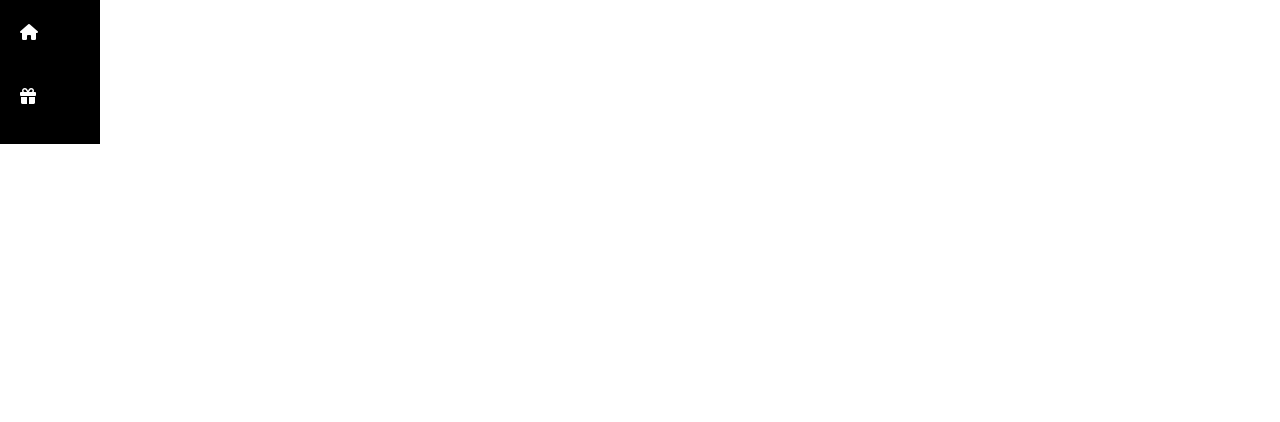
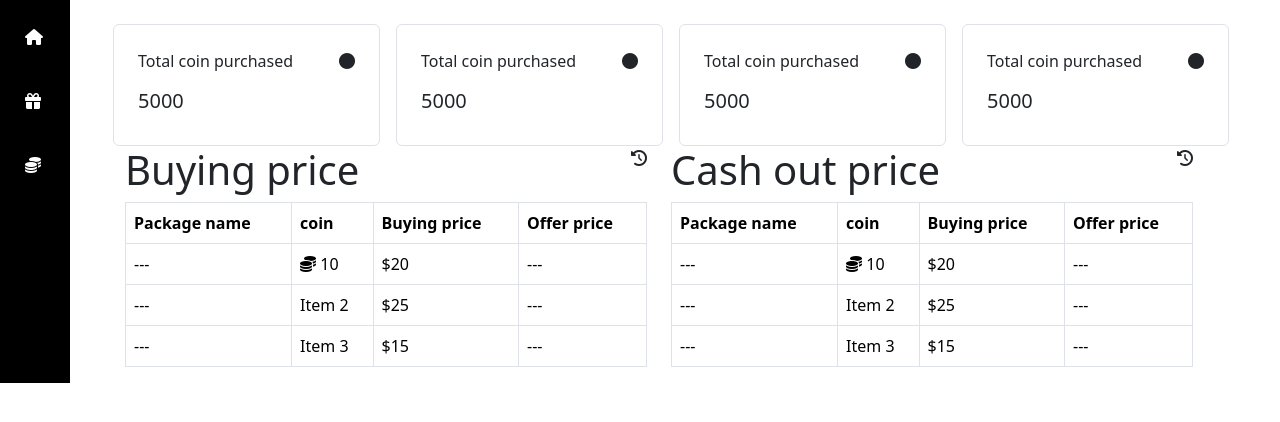
Before and after one commit to mominulhouqe/rooms, an Angular app: page /coin-home in a window 1280 px wide. Before the commit this address led to /. Shown: the top 422 px of the page. Built offline with nearby package versions, Linux system fonts and the light colour scheme.

Commit message:
added coin

```diff
--- a/src/app/app.component.html
+++ b/src/app/app.component.html
@@ -1,6 +1,6 @@
 
-<div class="me-3 d-flex">
-    <div class="col col-lg-2">
+<div class="me-3 d-flex gap-2">
+    <div class="">
         <app-left-sidebar></app-left-sidebar>
     </div>
 
--- a/src/app/app.module.ts
+++ b/src/app/app.module.ts
@@ -10,6 +10,7 @@ import { LeftSidebarComponent } from './left-sidebar/left-sidebar.component';
 import { GiftHomeComponent } from './gift-home/gift-home.component';
 import { AddedGiftComponent } from './added-gift/added-gift.component';
 import { FormsModule } from '@angular/forms';
+import { CoinHomeComponent } from './coin-home/coin-home.component';
 
 @NgModule({
   declarations: [
@@ -20,6 +21,7 @@ import { FormsModule } from '@angular/forms';
     LeftSidebarComponent,
     GiftHomeComponent,
     AddedGiftComponent,
+    CoinHomeComponent,
   ],
   imports: [BrowserModule, AppRoutingModule, FormsModule],
   providers: [ ],
--- /dev/null
+++ b/src/app/coin-home/coin-home.component.css
@@ -0,0 +1,20 @@
+.table-container {
+    margin-top: 20px;
+  }
+
+  .table-container table {
+    width: 100%;
+    border-collapse: collapse;
+    margin-bottom: 20px;
+  }
+
+  .table-container th,
+  .table-container td {
+    border: 1px solid #ddd;
+    padding: 8px;
+    text-align: center;
+  }
+
+  .table-container th {
+    background-color: #f2f2f2;
+  }
--- /dev/null
+++ b/src/app/coin-home/coin-home.component.html
@@ -0,0 +1,139 @@
+<div class="container mx-auto mt-4">
+    <div class="row row-cols-1 row-cols-sm-2 row-cols-md-4 g-3">
+        <!-- Card 1 -->
+        <div class="col">
+
+            <div class="border p-4 d-flex justify-content-between gap-4 items-center rounded-2">
+                <div>
+                    <p class="font-semibold">Total coin purchased</p>
+                    <h5 class="text-xl font-bold">5000</h5>
+                </div>
+                <div class="ml-2">
+                    <i class="fa fa-circle text-blue-500" aria-hidden="true"></i>
+                </div>
+            </div>
+
+        </div>
+
+        <!-- Card 2 -->
+        <div class="col">
+
+            <div class="border p-4 d-flex justify-content-between gap-4 items-center rounded-2">
+                <div>
+                    <p class="font-semibold">Total coin purchased</p>
+                    <h5 class="text-xl font-bold">5000</h5>
+                </div>
+                <div class="ml-2">
+                    <i class="fa fa-circle text-blue-500" aria-hidden="true"></i>
+                </div>
+            </div>
+        </div>
+
+        <!-- Card 3 -->
+        <div class="col">
+
+            <div class="border p-4 d-flex justify-content-between gap-4 items-center rounded-2">
+                <div>
+                    <p class="font-semibold">Total coin purchased</p>
+                    <h5 class="text-xl font-bold">5000</h5>
+                </div>
+                <div class="ml-2">
+                    <i class="fa fa-circle text-blue-500" aria-hidden="true"></i>
+                </div>
+            </div>
+        </div>
+        <!-- card-4 -->
+        <div class="col">
+
+            <div class="border p-4 d-flex justify-content-between gap-4 items-center rounded-2">
+                <div>
+                    <p class="font-semibold">Total coin purchased</p>
+                    <h5 class="text-xl font-bold">5000</h5>
+                </div>
+                <div class="ml-2">
+                    <i class="fa fa-circle text-blue-500" aria-hidden="true"></i>
+                </div>
+            </div>
+        </div>
+    </div>
+
+
+
+    <div class="container row ">
+        <div class="table-responsive col-lg-6">
+            <div class="d-flex justify-content-between">
+                <h1>Buying price</h1>
+                <p><i class="fa fa-history" aria-hidden="true"></i></p>
+            </div>
+            <table class="table table-bordered">
+                <thead>
+                    <tr>
+                        <th>Package name</th>
+                        <th>coin</th>
+                        <th>Buying price</th>
+                        <th>Offer price</th>
+                    </tr>
+                </thead>
+                <tbody>
+                    <tr>
+                        <td>---</td>
+                        <td><i class="fas fa-coins    "></i> 10</td>
+                        <td>$20</td>
+                        <td>---</td>
+                    </tr>
+                    <tr>
+                        <td>---</td>
+                        <td>Item 2</td>
+                        <td>$25</td>
+                        <td>---</td>
+                    </tr>
+                    <tr>
+                        <td>---</td>
+                        <td>Item 3</td>
+                        <td>$15</td>
+                        <td>---</td>
+                    </tr>
+                </tbody>
+            </table>
+        </div>
+        <div class="table-responsive col-lg-6">
+            <div class="d-flex justify-content-between">
+                <h1>Cash out price</h1>
+                <p><i class="fa fa-history" aria-hidden="true"></i></p>
+            </div>
+            <table class="table table-bordered">
+                <thead>
+                    <tr>
+                        <th>Package name</th>
+                        <th>coin</th>
+                        <th>Buying price</th>
+                        <th>Offer price</th>
+                    </tr>
+                </thead>
+                <tbody>
+                    <tr>
+                        <td>---</td>
+                        <td><i class="fas fa-coins    "></i> 10</td>
+                        <td>$20</td>
+                        <td>---</td>
+                    </tr>
+                    <tr>
+                        <td>---</td>
+                        <td>Item 2</td>
+                        <td>$25</td>
+                        <td>---</td>
+                    </tr>
+                    <tr>
+                        <td>---</td>
+                        <td>Item 3</td>
+                        <td>$15</td>
+                        <td>---</td>
+                    </tr>
+                </tbody>
+            </table>
+        </div>
+
+
+    </div>
+
+</div>
--- a/src/app/left-sidebar/left-sidebar.component.css
+++ b/src/app/left-sidebar/left-sidebar.component.css
@@ -1,9 +1,9 @@
 .left-sidebar {
-    width: 100px;
-    height: 100% ;
+  width: 70px;
+  height: 100%;
   background-color: black;
   color: white;
-    padding: 5px;
+  padding: 10px;
 }
 
 .left-sidebar ul {
@@ -22,18 +22,15 @@
   padding: 15px;
 }
 
-
-
-  /* Add media query for responsiveness */
-  @media (max-width: 768px) {
-    .left-sidebar {
-      width: 100%;
-    }
-  }
-
 .left-sidebar ul li {
   position: relative;
 }
+.left-sidebar ul li:hover {
+  background-color: rgba(255, 255, 255, 0.575);
+  border-radius: 50%;
+  text-align: center;
+}
+
 
 .nav-item-name {
   position: absolute;
--- a/src/app/left-sidebar/left-sidebar.component.html
+++ b/src/app/left-sidebar/left-sidebar.component.html
@@ -1,5 +1,5 @@
 <nav class="left-sidebar">
-  <ul class="">
+  <ul>
 
     <li>
       <a routerLink="/">
@@ -13,6 +13,12 @@
         <span class="nav-item-name">Gifts</span>
       </a>
     </li>
+    <li>
+      <a routerLink="/coin-home">
+        <i class="fas fa-coins"></i>
+        <span class="nav-item-name">Coins</span>
+      </a>
+    </li>
     <!-- Add more navigation items as needed -->
   </ul>
 </nav>
```
Also changed, not shown: src/app/app-routing.module.ts (+5 -6 lines), src/app/coin-home/coin-home.component.ts (added, +10 -0 lines), 1 other file (tests, documents, lock files or other folders). Lines whose indentation alone changed are shown as unchanged.
